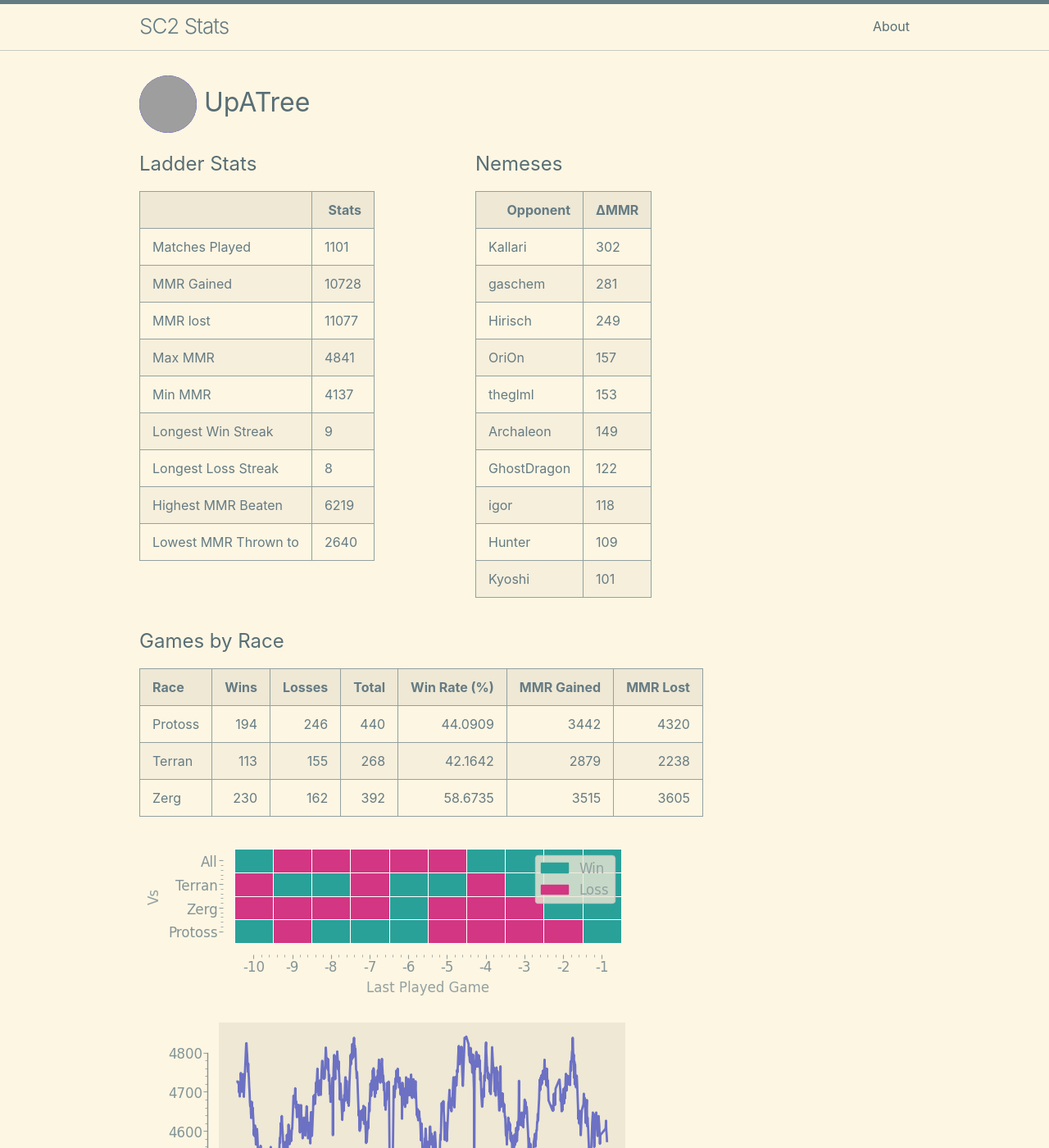
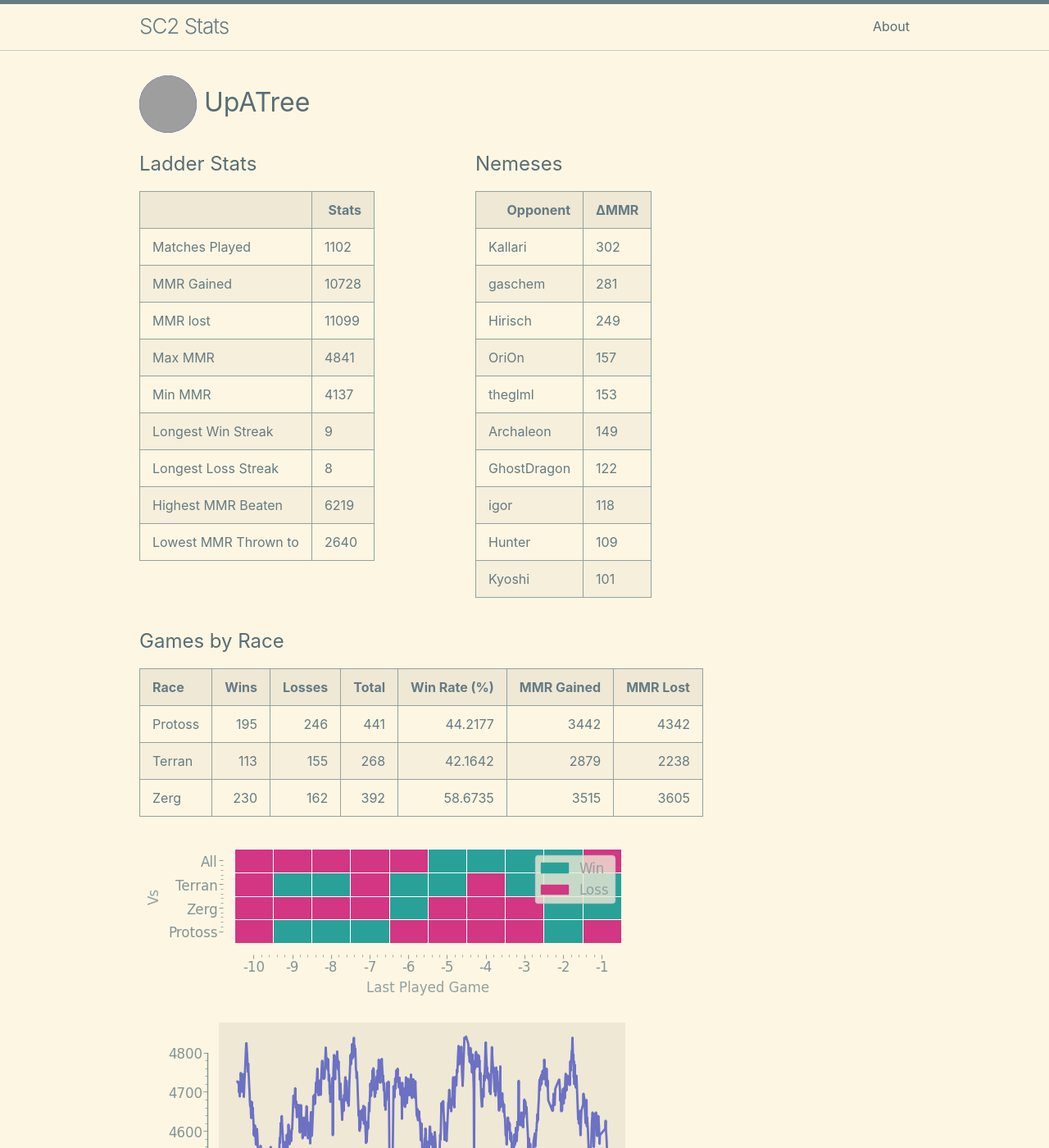
Before and after one commit to kylermurphy/UpATree, a Jekyll site: the page built from docs/index.md, in a window 1280 px wide and 1400 px high. Shown: the whole window at 82% size. Built offline with Jekyll 4.4.1, drawn with Linux system fonts in a browser that asks for light colours; grey boxes are pictures that could not be loaded.

Commit message:
running on push

```diff
--- a/docs/index.md
+++ b/docs/index.md
@@ -18,7 +18,7 @@ layout: home
   <tbody>
     <tr>
       <td>Matches Played</td>
-      <td>1101</td>
+      <td>1102</td>
     </tr>
     <tr>
       <td>MMR Gained</td>
@@ -26,7 +26,7 @@ layout: home
     </tr>
     <tr>
       <td>MMR lost</td>
-      <td>11077</td>
+      <td>11099</td>
     </tr>
     <tr>
       <td>Max MMR</td>
@@ -114,7 +114,7 @@ layout: home
 
 | Race    |   Wins |   Losses |   Total |   Win Rate (%) |   MMR Gained |   MMR Lost |
 |:--------|-------:|---------:|--------:|---------------:|-------------:|-----------:|
-| Protoss |    194 |      246 |     440 |        44.0909 |         3442 |       4320 |
+| Protoss |    195 |      246 |     441 |        44.2177 |         3442 |       4342 |
 | Terran  |    113 |      155 |     268 |        42.1642 |         2879 |       2238 |
 | Zerg    |    230 |      162 |     392 |        58.6735 |         3515 |       3605 |
 
--- a/log.txt
+++ b/log.txt
@@ -324,3 +324,4 @@ Writing a log file 2025-03-06 23:21:26.
 Writing a log file 2025-03-06 23:48:00.
 Writing a log file 2025-03-07 16:28:04.
 Writing a log file 2025-03-07 16:51:27.
+Writing a log file 2025-03-07 17:19:10.
```
Also changed, not shown: docs/assets/MMR.png, docs/assets/daily.png, docs/assets/gm_hist.png, docs/assets/r_wrt.png, 1 other file.
